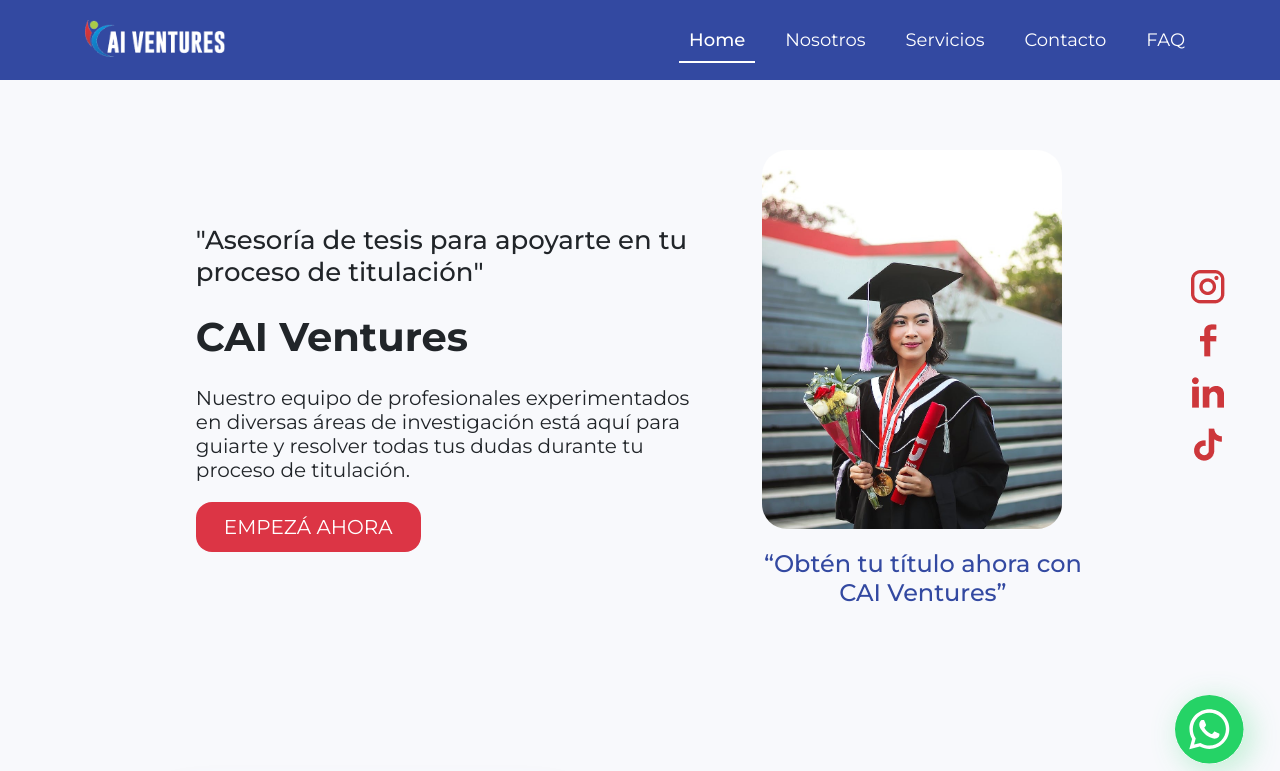
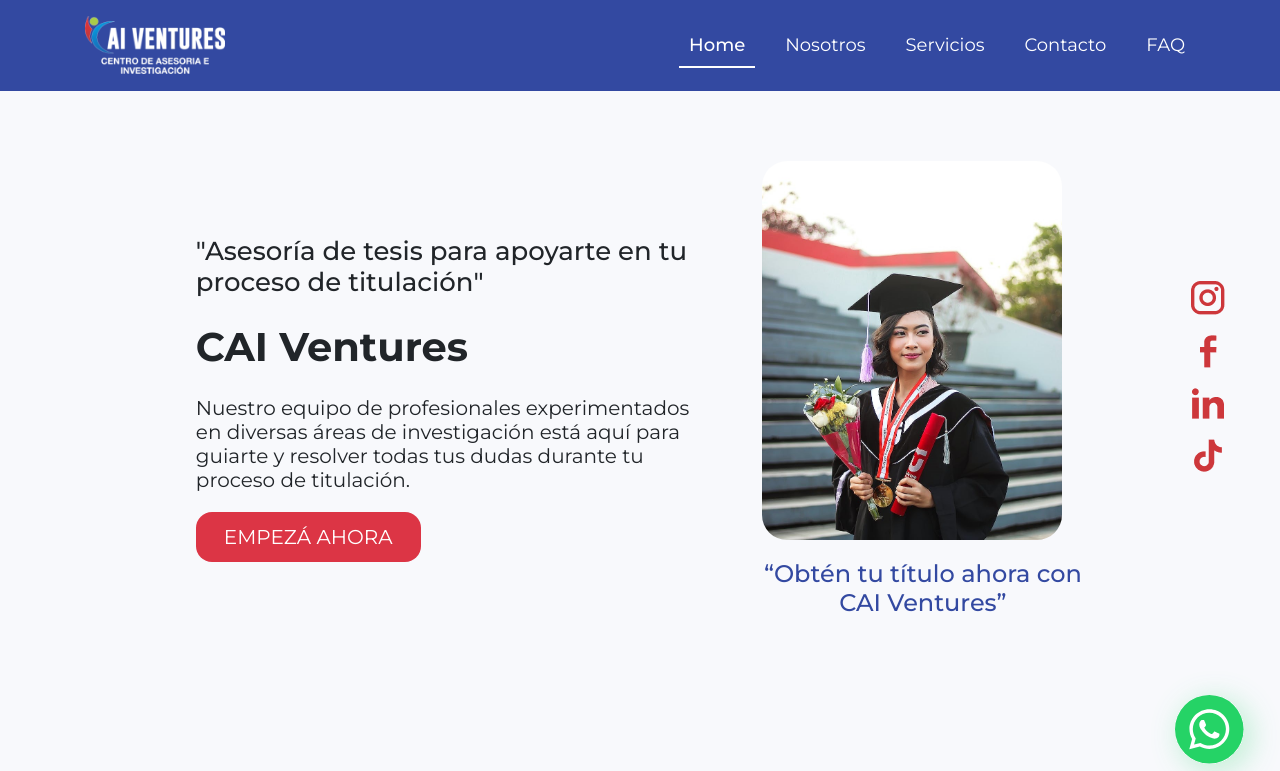
Before and after one commit to justinait/cai-ventures2, a React (Vite) app: page / in a window 1280 px wide. Shown: the top 771 px of the page. Built offline with nearby package versions, Linux system fonts and the light colour scheme.

Commit message:
mix brand responsive

```diff
--- a/src/components/navbar/navbar.jsx
+++ b/src/components/navbar/navbar.jsx
@@ -5,21 +5,40 @@ import {  NavLink } from 'react-router-dom';
 
 import Navbar from 'react-bootstrap/Navbar';
 
-
+import  {  useEffect } from "react";
 import { Image } from 'react-bootstrap';
 import Logo from '../../assets/logoNav.png';
+import logoBajada from '../../assets/logoBajada.png';
 import './navbar.css';
 
 
 
 const NavBar = () => {
-  const [collapsed, setCollapsed] = useState(true)
+
+
+
+  const [collapsed, setCollapsed] = useState(true);
+  const [isDesktop, setIsDesktop] = useState(window.innerWidth > 768);
+  const logoToShow = isDesktop ? logoBajada : Logo;
+
+  useEffect(() => {
+    const handleResize = () => {
+      setIsDesktop(window.innerWidth > 768);
+    };
+
+    window.addEventListener("resize", handleResize);
+
+    return () => {
+      window.removeEventListener("resize", handleResize);
+    };
+  }, []);
+
   return (
 <nav className="contieneNav navbar navbar-expand-md navbar-dark ">
       <div className="container NavbarCont">
       <Navbar.Brand href="#home">
              <NavLink to="/">
-               <Image className='logoNav' src={Logo} />
+               <Image className='logoNav' src={logoToShow} />
             </NavLink>
          </Navbar.Brand>
         <button className="navbar-toggler" type="button" data-bs-toggle="collapse" data-bs-target="#navbarNav" aria-controls="navbarNav" aria-expanded="false" aria-label="Toggle navigation" onClick={() => setCollapsed(!collapsed)}>
```
Also changed, not shown: src/assets/logoBajada.png (added).
